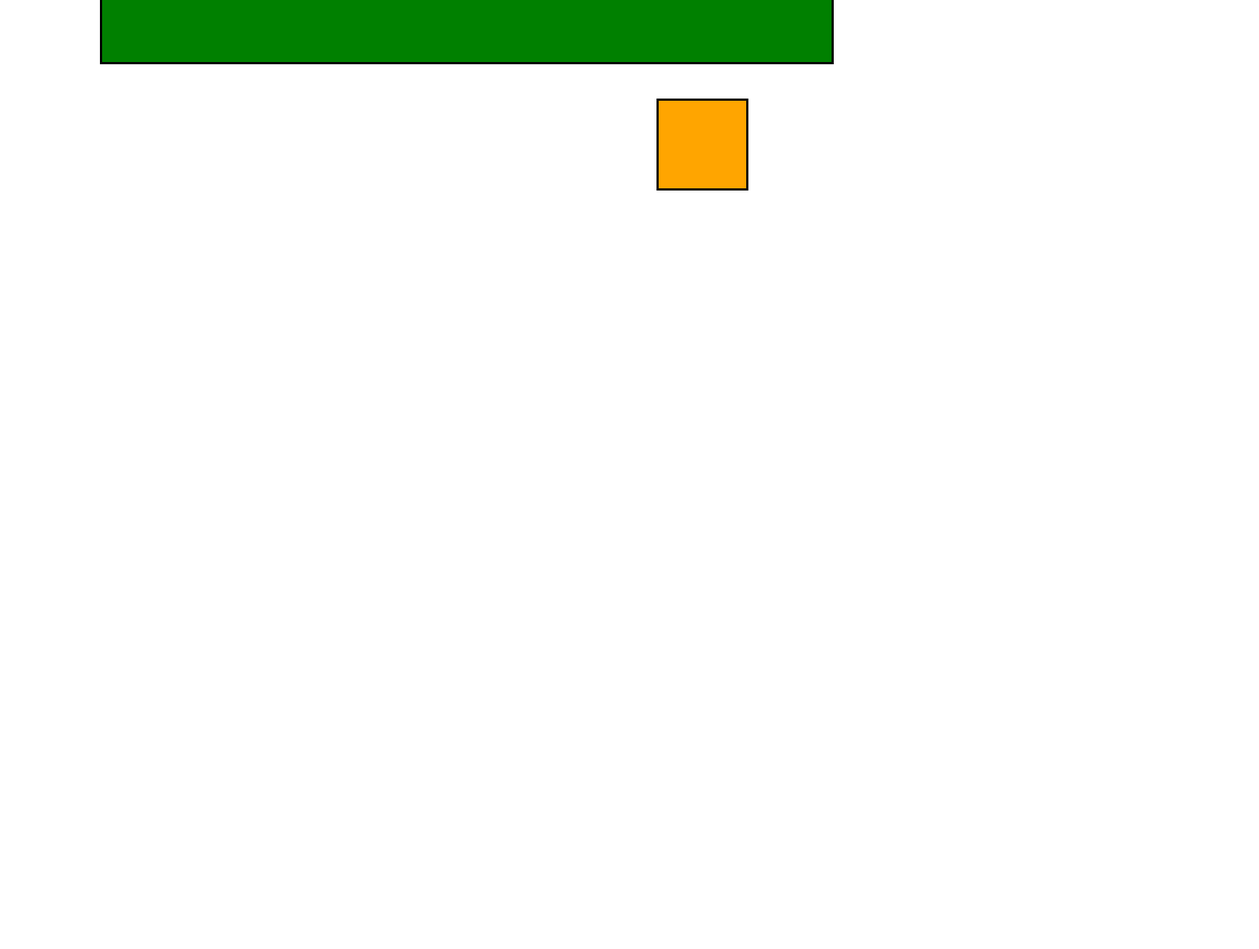
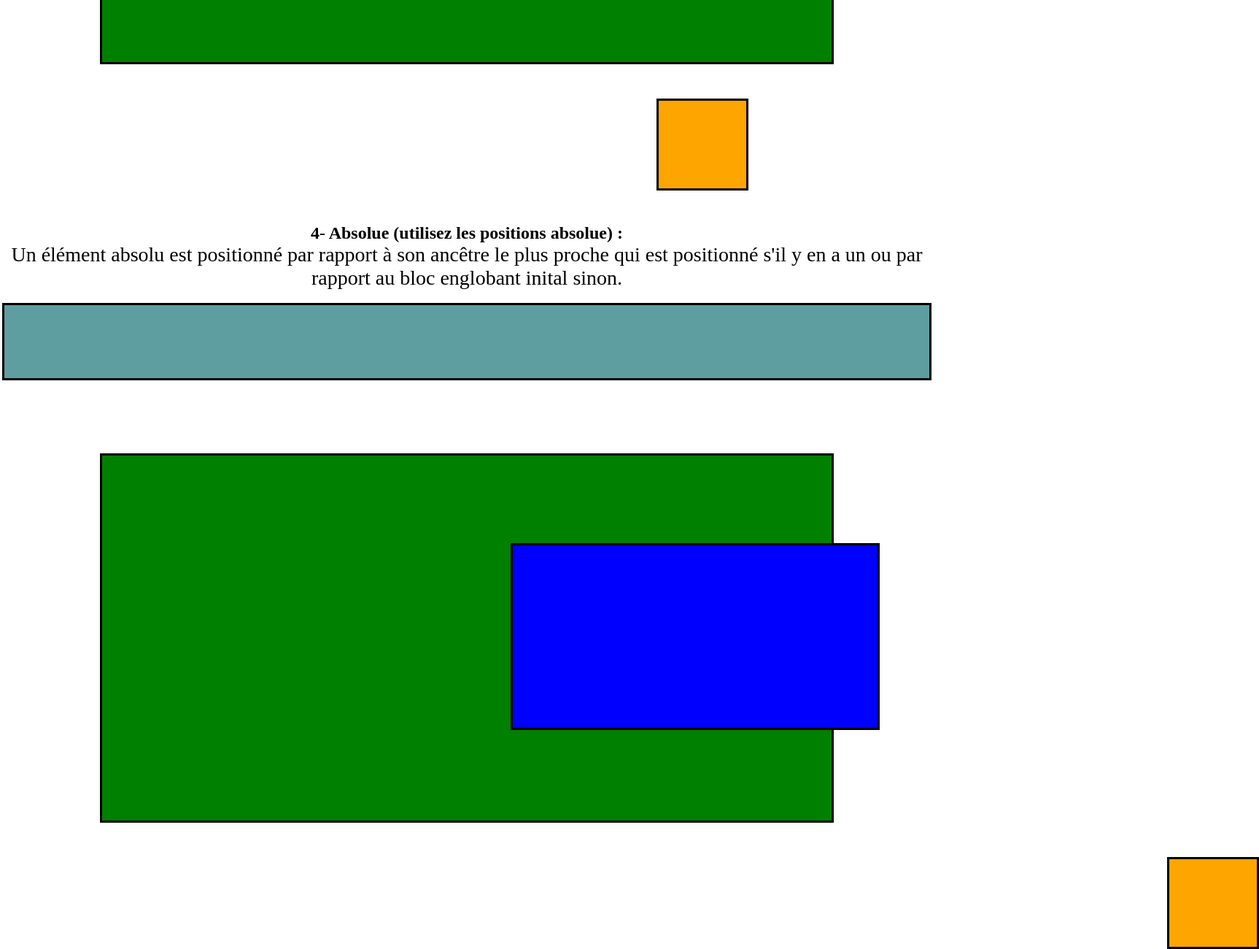
Before and after one commit to Kdasdan/Position-CSS, a plain HTML site: page index.html in a window 1280 px wide. Shown: the part 1826-3126 px from the top of the page at 73% size, 1726 px wide, since content can reach past the window. Before the commit the page ends 2087 px from the top, so only its background shows below. Drawn offline with Linux system fonts and the light colour scheme.

Commit message:
positionExo3

```diff
--- a/css/style.css
+++ b/css/style.css
@@ -11,6 +11,10 @@ h1, h2, p {
 
 p {
   font-size: 28px;
+}
+
+#br {
+  margin-top: 200px;
 }
 /* END */
 
@@ -103,3 +107,43 @@ p {
   left: 900px;
   border: solid black;
 }
+/* END */
+
+/* 4- Absolue V2 */
+.cyanAbsolue {
+  width: 99%;
+  height: 100px;
+  margin: auto;
+  background-color: cadetblue;
+  border: solid black;
+}
+
+.vertAbsolueV2 {
+  width: 1000px;
+  height: 500px;
+  background-color: green;
+  margin: auto;
+  margin-top: 100px;
+  border: solid black;
+}
+
+.bleuAbsolueV2 {
+  width: 500px;
+  height: 250px;
+  background-color: blue;
+  margin: auto;
+  position: absolute;
+  margin-top: 120px;
+  left: 700px;
+  border: solid black;
+}
+
+.orangeAbsolueV2 {
+  width: 120px;
+  height: 120px;
+  background-color: orange;
+  position: absolute;
+  margin-top: 550px;
+  left: 1600px;
+  border: solid black;
+}
--- a/index.html
+++ b/index.html
@@ -35,5 +35,18 @@
     <div class="bleuAbsolue"></div>
     <div class="orangeAbsolue"></div>
   </div>
+  <br>
+  <div id="br">
+    <h2>4- Absolue (utilisez les positions absolue) :</h2>
+    <p>
+      Un élément absolu est positionné par rapport à son ancêtre le plus proche qui est positionné s'il y en a un ou par rapport au bloc englobant inital sinon.
+    </p>
+  </div>
+  <br>
+  <div class="cyanAbsolue"></div>
+  <div class="vertAbsolueV2">
+    <div class="bleuAbsolueV2"></div>
+    <div class="orangeAbsolueV2"></div>
+  </div>
 </body>
 </html>
```
